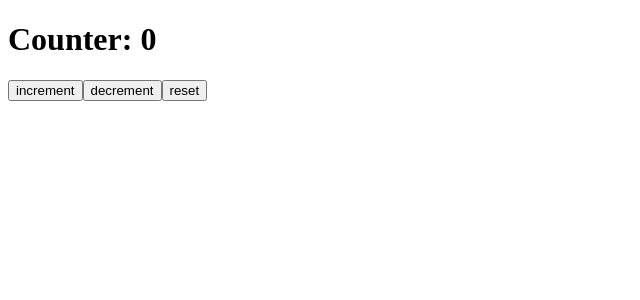
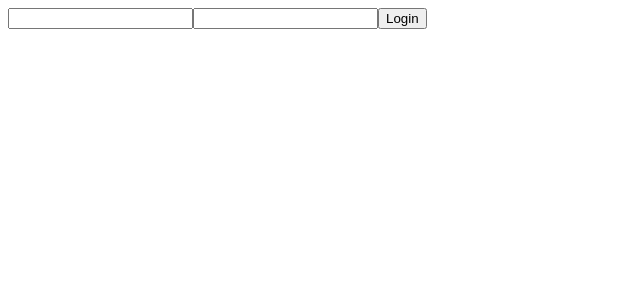
Before and after one commit to Maurilio224/React, a React (Create React App) app in the folder main/: page / in a window 1280 px wide. Shown: the top 300 px of the page, without its empty margins (0-640 px from the left). Built offline with nearby package versions, Linux system fonts and the light colour scheme.

Commit message:
esercizio-39:complete

```diff
--- a/main/src/App.jsx
+++ b/main/src/App.jsx
@@ -1,8 +1,17 @@
-import React, { useState } from "react";
-import {Counter} from "./Counter";
+import React from "react";
+import { useDataInputs } from "./useDataInputs";
 
 export function App() {
 
+    const { onLogin , onUser , onPass } = useDataInputs()
 
-    return <Counter />
+    return (
+        <>
+        <form>
+            <input onChange={onUser}></input>
+            <input type="password" onChange={onPass}></input>
+            <button onClick={onLogin} type="submit">Login</button>
+        </form>
+        </>
+    )
 }
--- a/main/src/Counter.jsx
+++ /dev/null
@@ -1,15 +0,0 @@
-import React from "react";
-import { useCounter } from "./useCounter";
-
-export function Counter() {
-    const { Counter, onIncrement, onDecrement, onReset } = useCounter()
-
-        return (
-        <>
-        <h1>Counter: {Counter} </h1>
-        <button onClick={onIncrement}>increment</button>
-        <button onClick={onDecrement}>decrement</button>
-        <button onClick={onReset}>reset</button>
-        </>
-        )
-}
--- a/main/src/useCounter.jsx
+++ /dev/null
@@ -1,26 +0,0 @@
-import { useState } from "react"
-
-export function useCounter(initialValue = 0) {
-
-    const [counter, setCounter] = useState(initialValue)
-
-
-    function handleIncrement() {
-        setCounter(c => c + 1)
-    }
-
-    function handleDecrement() {
-        setCounter(c => c - 1)
-    }
-
-    function handleReset() {
-        setCounter(initialValue)
-    }
-
-    return {
-        Counter : counter,
-        onIncrement : handleIncrement,
-        onDecrement : handleDecrement,
-        onReset : handleReset
-    }
-}
--- /dev/null
+++ b/main/src/useDataInputs.jsx
@@ -0,0 +1,31 @@
+import { useState } from "react";
+
+export function useDataInputs() {
+    const [username, setUsername] = useState('')
+    const [password, setPassword] = useState('')
+
+    const onLogin = (event) => {
+        event.preventDefault()
+        let memoInputs = {
+            name : username,
+            password: password
+        }
+        console.log(memoInputs)
+    }
+
+    const completeUser = (e) => {
+        setUsername({username : e.target.value})
+    }
+
+    const completePass = (e) => {
+        setPassword({password : e.target.value})
+    }
+
+    return {
+        onLogin : onLogin,
+        onUser : completeUser,
+        onPass : completePass
+    }
+
+
+}
```
Also changed, not shown: main/src/index.js (line endings or trailing spaces).
